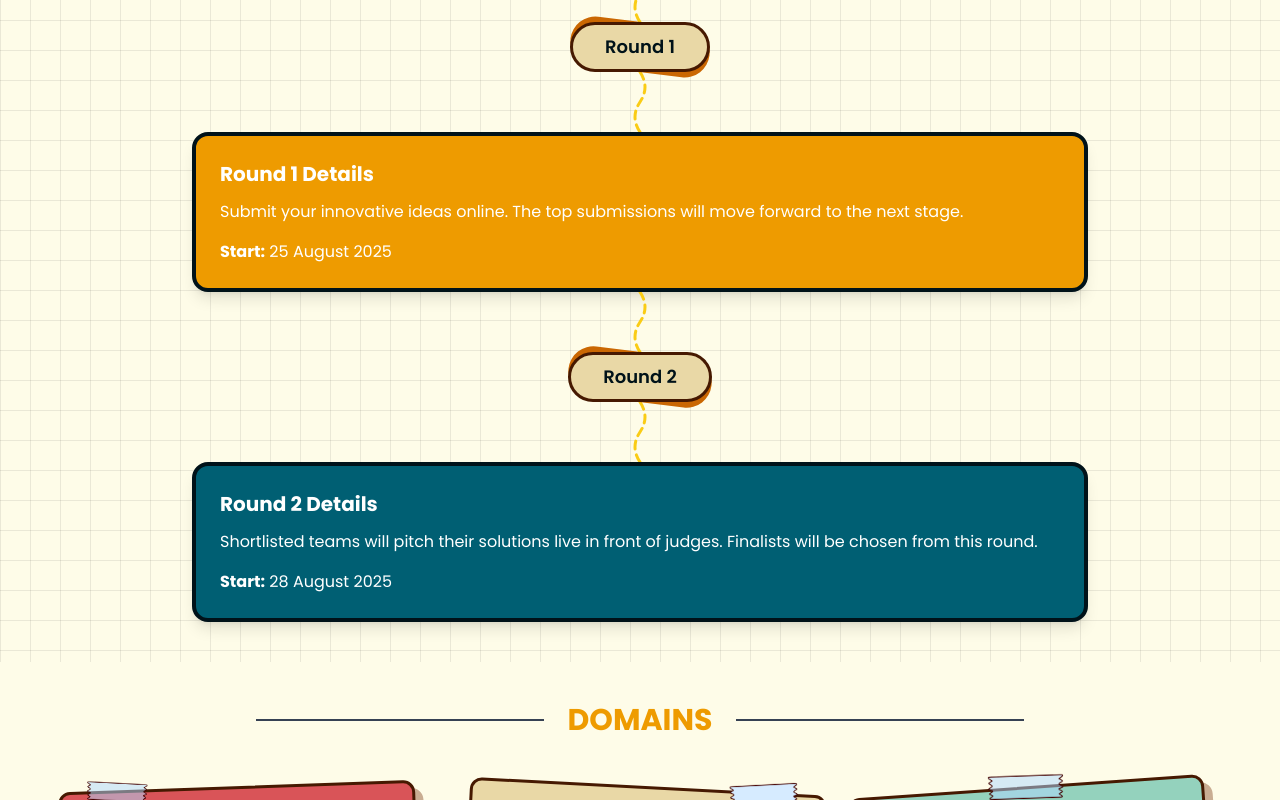
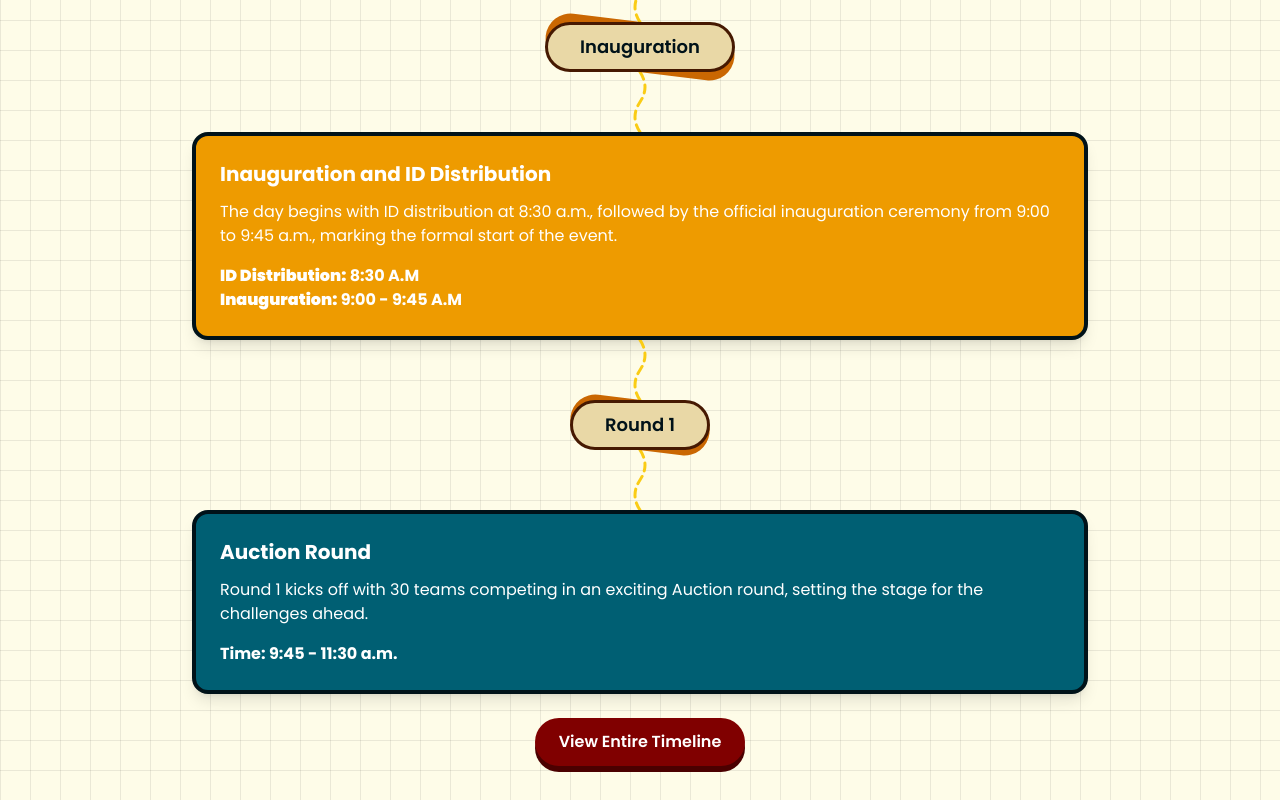
Before and after one commit to Microsoft-Learn-Students-Club/Ideathon-website, a React (Vite) app: page / in a window 1280 px wide. Shown: the part 2180-2980 px from the top of the page. Built offline with nearby package versions, Linux system fonts and the light colour scheme; grey boxes are pictures that could not be loaded.

Commit message:
Updated Timeline according to real times

```diff
--- a/src/components/Timeline.jsx
+++ b/src/components/Timeline.jsx
@@ -1,26 +1,5 @@
-import React from "react";
+import React, { useState } from "react";
 import TiltedPill from "./TiltedPill";
-
-// const GroovyConnector = ({ color = "gray", height = 40}) => {
-//   return (
-//     <svg
-//       width="40"
-//       height={height}
-//       viewBox={`0 0 40 ${height}`}
-//       fill="none"
-//       xmlns="http://www.w3.org/2000/svg"
-//       className="mx-auto"
-//     >
-//       <path
-//         d={`M20 0 Q 30 ${height / 4}, 20 ${height / 2} T 20 ${height}`}
-//         stroke={color}
-//         strokeWidth="2"
-//         strokeDasharray="6 6"
-//         fill="transparent"
-//       />
-//     </svg>
-//   );
-// };
 
 const GroovyConnector = ({ height = 40 }) => {
   return (
@@ -50,18 +29,104 @@ const GroovyConnector = ({ height = 40 }) => {
   );
 };
 
+const Timeline = () => {
+  const [showAll, setShowAll] = useState(false);
 
-const Timeline = () => {
+  const stages = [
+    {
+      title: "Inauguration",
+      cardTitle: "Inauguration and ID Distribution",
+      desc: `The day begins with ID distribution at 8:30 a.m., followed by the official inauguration ceremony from 9:00 to 9:45 a.m., marking the formal start of the event.`,
+      extra: (
+        <>
+          <strong>ID Distribution:</strong> 8:30 A.M <br />
+          <strong>Inauguration:</strong> 9:00 - 9:45 A.M
+        </>
+      ),
+      color: "bg-[var(--color-yellow)]",
+    },
+    {
+      title: "Round 1",
+      cardTitle: "Auction Round",
+      desc: `Round 1 kicks off with 30 teams competing in an exciting Auction round, setting the stage for the challenges ahead.`,
+      extra: "Time: 9:45 - 11:30 a.m.",
+      color: "bg-[var(--color-teal)]",
+    },
+    {
+      title: "Round 2",
+      cardTitle: "One Minute Pitch",
+      desc: `Shortlisted teams will deliver a 1-minute pitch to showcase their ideas and creativity.`,
+      extra: "Time: 11:45 - 12:45 p.m.",
+      color: "bg-[var(--color-maroon)]",
+    },
+    {
+      title: "Mini Game 1",
+      cardTitle: "Networking Game",
+      desc: `A fun and interactive networking mini-game designed to build connections among participants.`,
+      extra: "Time: 1:00 - 1:30 p.m.",
+      color: "bg-[var(--color-yellow)]",
+    },
+    {
+      title: "Elimination",
+      cardTitle: "Round 1 & 2 Eliminations",
+      desc: `Teams will be shortlisted based on their performance in Round 1 and Round 2.`,
+      extra: "Time: 1:45 p.m.",
+      color: "bg-[var(--color-teal)]",
+    },
+    {
+      title: "Round 3",
+      cardTitle: "Explanation + Chits",
+      desc: `Teams will explain their ideas in detail and prepare their presentations for the final round.`,
+      extra: "Time: 1:45 - 2:15 p.m.",
+      color: "bg-[var(--color-maroon)]",
+    },
+    {
+      title: "Food + PPT Prep",
+      cardTitle: "Refreshments + Preparation",
+      desc: `Participants can enjoy refreshments while preparing their PPTs for the final presentation.`,
+      extra: "Time: 2:15 - 3:00 p.m.",
+      color: "bg-[var(--color-yellow)]",
+    },
+    {
+      title: "Round 3",
+      cardTitle: "Final Presentations",
+      desc: `Teams present their ideas to the judges, showcasing creativity, feasibility, and impact.`,
+      extra: "Time: 3:00 - 5:00 p.m.",
+      color: "bg-[var(--color-teal)]",
+    },
+    {
+      title: "Mini Game 2",
+      cardTitle: "Guest Speech + Game",
+      desc: `An engaging guest session followed by a quick interactive activity.`,
+      extra: "Time: 5:00 - 5:45 p.m.",
+      color: "bg-[var(--color-maroon)]",
+    },
+    {
+      title: "Results",
+      cardTitle: "Result Declaration",
+      desc: `Winners of Pitch Perfect Ideathon are announced.`,
+      extra: "Time: 5:45 - 6:15 p.m.",
+      color: "bg-[var(--color-yellow)]",
+    },
+    {
+      title: "Closing Ceremony",
+      cardTitle: "Closing",
+      desc: `The event concludes with a closing ceremony, followed by a meet and interaction session.`,
+      extra: "Time: 6:15 - 7:00 p.m.",
+      color: "bg-[var(--color-teal)]",
+    },
+  ];
+
   return (
     <div
       className="min-h-screen flex flex-col items-center py-10"
       style={{
-        backgroundColor: "#FEFCE8", // pale yellow
+        backgroundColor: "#FEFCE8",
         backgroundImage: `
-      linear-gradient(to right, rgba(0,0,0,0.08) 1px, transparent 1px),
-      linear-gradient(to bottom, rgba(0,0,0,0.08) 1px, transparent 1px)
-    `,
-        backgroundSize: "30px 30px", // spacing of the grid
+          linear-gradient(to right, rgba(0,0,0,0.08) 1px, transparent 1px),
+          linear-gradient(to bottom, rgba(0,0,0,0.08) 1px, transparent 1px)
+        `,
+        backgroundSize: "30px 30px",
       }}
     >
       {/* Section Heading */}
@@ -72,13 +137,12 @@ const Timeline = () => {
       </h2>
 
       <div className="flex flex-col items-center relative w-full">
-        {/* Registration Label */}
-        <TiltedPill title={"Registration"} bgColor="bg-cream" tiltedBgColor="bg-orange" />
-
-        {/* Connector line */}
-        <GroovyConnector color="gray" height={60} />
-
-        {/* Round 1 Card */}
+        <TiltedPill
+          title={"Registration"}
+          bgColor="bg-cream"
+          tiltedBgColor="bg-orange"
+        />
+        <GroovyConnector height={60} />
         <div className="bg-[var(--color-maroon)] text-white border-4 border-black rounded-2xl p-6 w-[90%] md:w-[70%] shadow-lg flex flex-col md:flex-row gap-6">
           <div className="flex-1">
             <h3 className="text-xl font-bold mb-3">Register on Unstop</h3>
@@ -90,7 +154,6 @@ const Timeline = () => {
               and stand out among brilliant minds. Form your team, brainstorm,
               and turn your vision into reality!
             </p>
-
             <p className="text-sm">
               <strong>Note:</strong> All participants are required to register
               through{" "}
@@ -104,76 +167,95 @@ const Timeline = () => {
               </a>{" "}
               to confirm their participation.
             </p>
-
             <p className="mt-4">
               <strong>Start:</strong> 19 August 2025
             </p>
           </div>
-
           {/* Right side small card */}
           <div className="bg-[var(--color-black)] rounded-2xl p-5 w-full md:w-80 shadow-md flex flex-col items-center relative">
             <h4 className="text-lg font-bold mb-3">Pitch Perfect Ideathon</h4>
-
             <ul className="space-y-2 text-gray-300 text-sm">
               <li className="flex items-center gap-2">🎤 Organized by MLSC</li>
-              <li className="flex items-center gap-2">💡 Showcase your ideas</li>
+              <li className="flex items-center gap-2">
+                💡 Showcase your ideas
+              </li>
               <li className="flex items-center gap-2">📝 Register on Unstop</li>
             </ul>
-
             <button className="mt-5 bg-[var(--color-yellow)] text-black px-5 py-2 rounded-3xl font-semibold hover:bg-yellow-400 transition">
               Register Now
             </button>
           </div>
         </div>
       </div>
+      <GroovyConnector height={60} />
+      {stages.slice(0, showAll ? stages.length : 2).map((stage, i) => (
+        <div key={i} className="flex flex-col items-center relative w-full">
+          <TiltedPill
+            title={stage.title}
+            bgColor="bg-cream"
+            tiltedBgColor="bg-orange"
+          />
+          <GroovyConnector height={60} />
 
-      <GroovyConnector color="gray" height={60} />
-
-      <div className="flex flex-col items-center relative w-full">
-        {/* Round 1 Label */}
-        <TiltedPill title={"Round 1"} bgColor="bg-cream" tiltedBgColor="bg-orange" />
-
-        {/* Connector line */}
-        <GroovyConnector color="gray" height={60} />
-
-        {/* Round 1 Card */}
-        <div className="bg-[var(--color-yellow)] border-4 border-black text-white rounded-2xl p-6 w-[90%] md:w-[70%] shadow-lg flex flex-col md:flex-row gap-6">
-          <div className="flex-1">
-            <h3 className="text-xl font-bold mb-3">Round 1 Details</h3>
-            <p className="mb-3">
-              Submit your innovative ideas online. The top submissions will move
-              forward to the next stage.
-            </p>
-
+          <div
+            className={`${stage.color} border-4 border-black text-white rounded-2xl p-6 w-[90%] md:w-[70%] shadow-lg`}
+          >
+            <h3 className="text-xl font-bold mb-3">{stage.cardTitle}</h3>
+            <p className="mb-3">{stage.desc}</p>
             <p className="mt-4">
-              <strong>Start:</strong> 25 August 2025
+              <strong>{stage.extra}</strong>
             </p>
           </div>
+
+          {/* Render connector only if not last */}
+          {i < (showAll ? stages.length : 2) - 1 && (
+            <GroovyConnector height={60} />
+          )}
         </div>
+      ))}
+      {/* Expand button */}
+      {!showAll && (
+        <button
+          onClick={() => setShowAll(true)}
+          className="
+    mt-6
+    bg-[#800000]  /* Maroon base */
+    text-white
+    px-6 py-3
+    rounded-3xl
+    font-semibold
+    shadow-[0_6px_0px_#4B0000]
+    active:translate-y-[4px]
+    active:shadow-[0_2px_0px_#4B0000]
+    transition-all
+    duration-150
+  "
+        >
+          View Entire Timeline
+        </button>
+      )}
 
-        {/* Connector line */}
-        <GroovyConnector color="gray" height={60} />
-
-        <TiltedPill title={"Round 2"} bgColor="bg-cream" tiltedBgColor="bg-orange" />
-
-        {/* Connector line */}
-        <GroovyConnector color="gray" height={60} />
-
-        {/* Round 2 Card */}
-        <div className="bg-[var(--color-teal)] border-4 border-black text-white rounded-2xl p-6 w-[90%] md:w-[70%] shadow-lg flex flex-col md:flex-row gap-6">
-          <div className="flex-1">
-            <h3 className="text-xl font-bold mb-3">Round 2 Details</h3>
-            <p className="mb-3">
-              Shortlisted teams will pitch their solutions live in front of
-              judges. Finalists will be chosen from this round.
-            </p>
-
-            <p className="mt-4">
-              <strong>Start:</strong> 28 August 2025
-            </p>
-          </div>
-        </div>
-      </div>
+      {/* Collapse button */}
+      {showAll && (
+        <button
+          onClick={() => setShowAll(false)}
+          className="
+    mt-6
+    bg-[#800000]
+    text-white
+    px-6 py-3
+    rounded-3xl
+    font-semibold
+    shadow-[0_6px_0px_#4B0000]
+    active:translate-y-[4px]
+    active:shadow-[0_2px_0px_#4B0000]
+    transition-all
+    duration-150
+  "
+        >
+          Close Timeline
+        </button>
+      )}
     </div>
   );
 };
```
